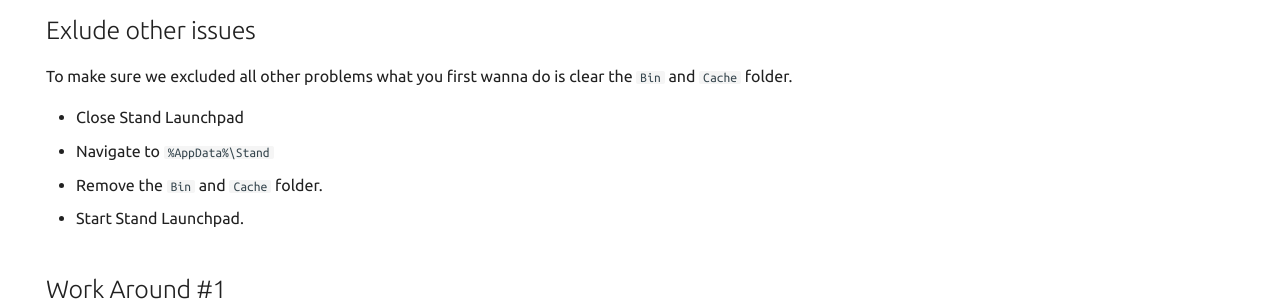
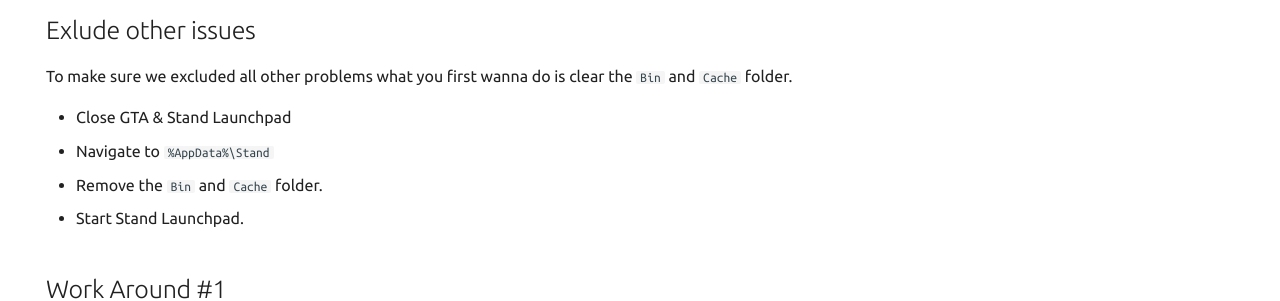
Before and after one commit to estradiols/stand-docs, an MkDocs documentation site: the page built from docs/0.71.4-problem.md, in a window 1280 px wide and 1159 px high. Shown: the part 466-767 px from the top of the window. Built offline with MkDocs 1.6.1 and Material for MkDocs 9.7.7, drawn with Linux system fonts in a browser that asks for light colours; comment, search, counter and statistics services are not loaded; the version menu is left out.

Commit message:
Small edit

```diff
--- a/docs/0.71.4-problem.md
+++ b/docs/0.71.4-problem.md
@@ -16,7 +16,7 @@
 ## Exlude other issues
 To make sure we excluded all other problems what you first wanna do is clear the `Bin` and `Cache` folder.
 
-- Close Stand Launchpad
+- Close GTA & Stand Launchpad
 - Navigate to `%AppData%\Stand`
 - Remove the `Bin` and `Cache` folder.
 - Start Stand Launchpad.
```
